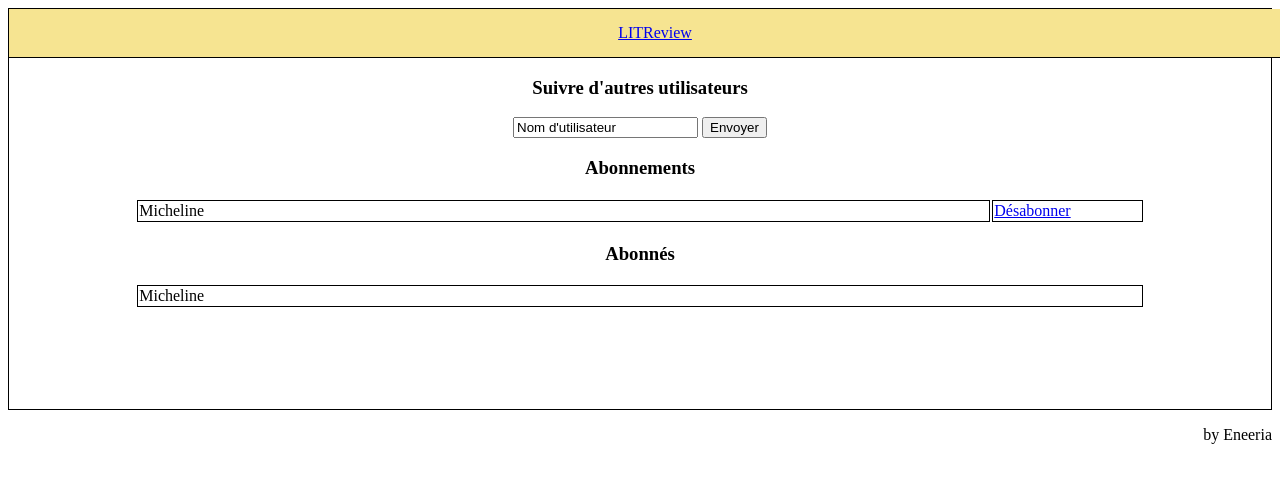
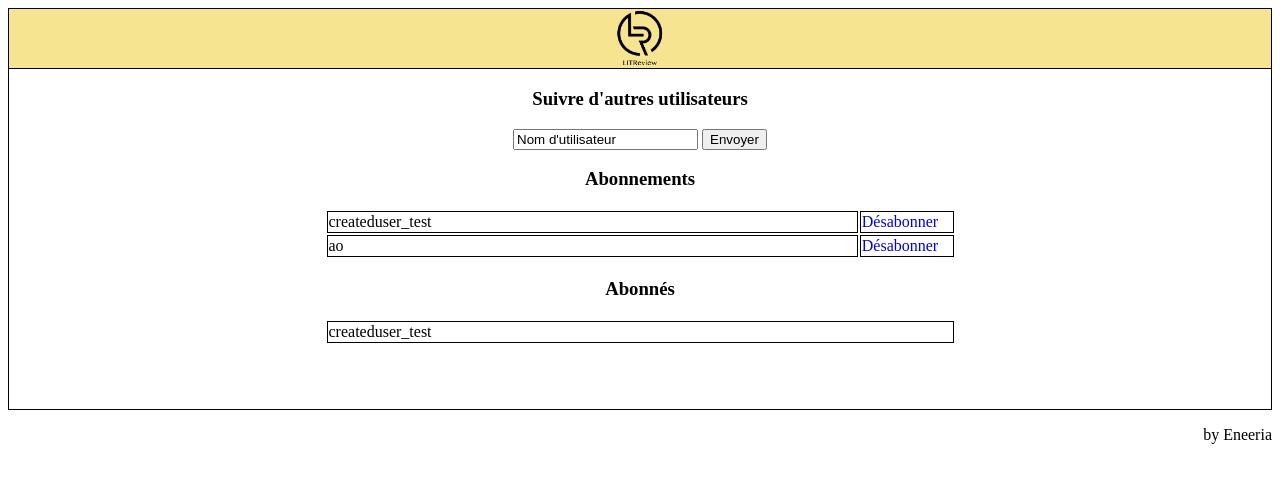
Before and after one commit to mjeammet/DAPY-P9_LITReview, a Django app: page /subscriptions/ in a window 1280 px wide. Shown: the top 483 px of the page. Run offline with Django 3.2, Linux system fonts and the light colour scheme.

Commit message:
adding UserFollows table

```diff
--- a/LITReview/urls.py
+++ b/LITReview/urls.py
@@ -35,6 +35,6 @@ urlpatterns = [
         name='password_change_done'),
     path('home', reviews_webapp.views.home, name="home"),
     path('signup/', authentication.views.SignupPageView.as_view(), name='signup'),
-    # path('subscriptions/', reviews_webapp.views.SubscriptionPageView.as_view(), name='subscriptions'),
-    path('subscriptions/', reviews_webapp.views.subscr, name='subscriptions'),
+    path('subscriptions/', reviews_webapp.views.SubscriptionPageView.as_view(), name='subscriptions'),
+    # path('subscriptions/', reviews_webapp.views.subscr, name='subscriptions'),
 ]
--- a/reviews_webapp/templates/reviews_webapp/subscriptions.html
+++ b/reviews_webapp/templates/reviews_webapp/subscriptions.html
@@ -1,15 +1,20 @@
 {% extends 'base.html' %}
 {% block content %}
-<div style="width: 80%; margin:auto;">
+<div class="inside_container">
     <h3>Suivre d'autres utilisateurs</h3>
     <p>
-        <input type="text"  value="Nom d'utilisateur"/>
-        <button type="submit">Envoyer</button>
+        <form method="post">
+            {{ form.non_field_errors }}
+            {% csrf_token %}
+            {{ form.username.errors }}
+            {{ form.username }}
+            <input type="submit" value="Envoyer">
+        </form>
     </p>
 
     <h3>Abonnements</h3>
     <table style="width: 100%;">
-        {% for user in subscribed_to %}
+        {% for user in subscriptions %}
         <tr>
             <td style="border: 1px solid black">{{ user }}</td>
             <td style="width: 15%; border: 1px solid black"><a href="#">Désabonner</a></td>
--- a/reviews_webapp/views.py
+++ b/reviews_webapp/views.py
@@ -1,6 +1,11 @@
 from django.shortcuts import render
 from django.contrib.auth.decorators import login_required
 from django.views.generic import View
+from django.contrib.auth.mixins import LoginRequiredMixin
+
+from .forms import SubscriptionForm
+from .models import UserFollows
+from authentication.models import User
 
 @login_required
 def home(request):
@@ -9,20 +14,28 @@ def home(request):
     }
     return render(request, 'reviews_webapp/home.html', context)
 
-@login_required
-class SubscriptionPageView(View):
+class SubscriptionPageView(View, LoginRequiredMixin):
     template_name = "reviews_webapp/subscriptions.html"
+    sub_form = SubscriptionForm()
+    subscriptions = [user_object.followed_user for user_object in UserFollows.objects.filter(user=User.objects.get(pk=1))]
+    followers = [user_object.user for user_object in UserFollows.objects.filter(followed_user=User.objects.get(pk=1))]
 
     def get(self, request):
-        return render(request, self.template_name, {})
+        context = {
+            "form": self.sub_form,
+            "subscriptions": self.subscriptions,
+            "subscribers": self.followers,
+        }
+        return render(request, self.template_name, context)
 
     def post(self, request):
-        pass
+        # form is valid ?
+        # if self.sub_form.is_existing_user():
+        # subscriptions.append(request.POST['username'])
 
-def subscr(request):
-    template_name = "reviews_webapp/subscriptions.html"
-    context = {
-        "subscribed_to": ["Micheline"],
-        "subscribers": ["Micheline"],
-    }
-    return render(request, template_name, context)
+        context = {
+            "form": SubscriptionForm(request.POST),
+            "subscriptions": self.subscriptions,
+            "subscribers": self.followers,
+        }
+        return render(request, self.template_name, context)
--- a/static/css/style.css
+++ b/static/css/style.css
@@ -16,9 +16,19 @@
 
 nav {
     width: 100%;
-    padding: 15px;
+    /* padding: 10px 0px 10px 0px; */
     display: inline-block;
     text-align: center;
     border-bottom: 1px solid black;
     background-color: #f6e491;
+    font-size: 20px;
 }
+
+a {
+    text-decoration: none;
+}
+
+.inside_container {
+    width: 50%;
+    margin:auto;
+}
--- a/templates/includes/navbar.html
+++ b/templates/includes/navbar.html
@@ -1,6 +1,7 @@
+{% load static %}
 <nav class="nav">
-    <div><a href="{% url 'home' %}">LITReview</a></div>
-    <div style="position: absolute; right: 30px; top: 24px">
+    <a href="{% url 'home' %}"><img src="{% static 'img/LITReview_logo.png' %}" alt="LITReview_logo" width="50px"></a>
+    <div style="position: absolute; right: 30px; top: 40px">
         {% if user.is_authenticated %}
             <a href="#">Flux</a>
             <a href="#">Posts</a>
```
Also changed, not shown: reviews_webapp/forms.py (added, +15 -0 lines), reviews_webapp/models.py (+13 -6 lines), db.sqlite3, reviews_webapp/migrations/0002_userfollows.py (added), static/img/LITReview_logo.png (added).
